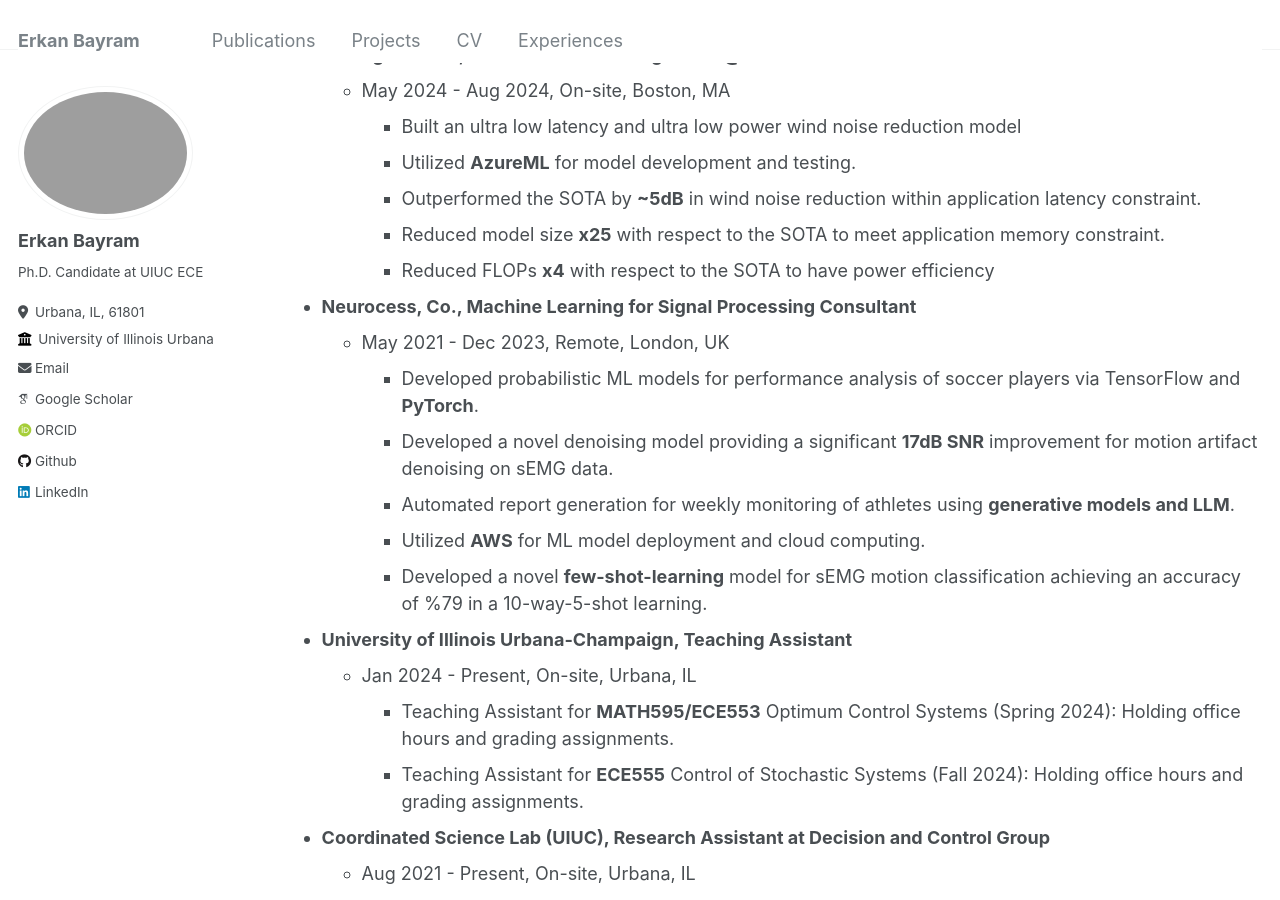
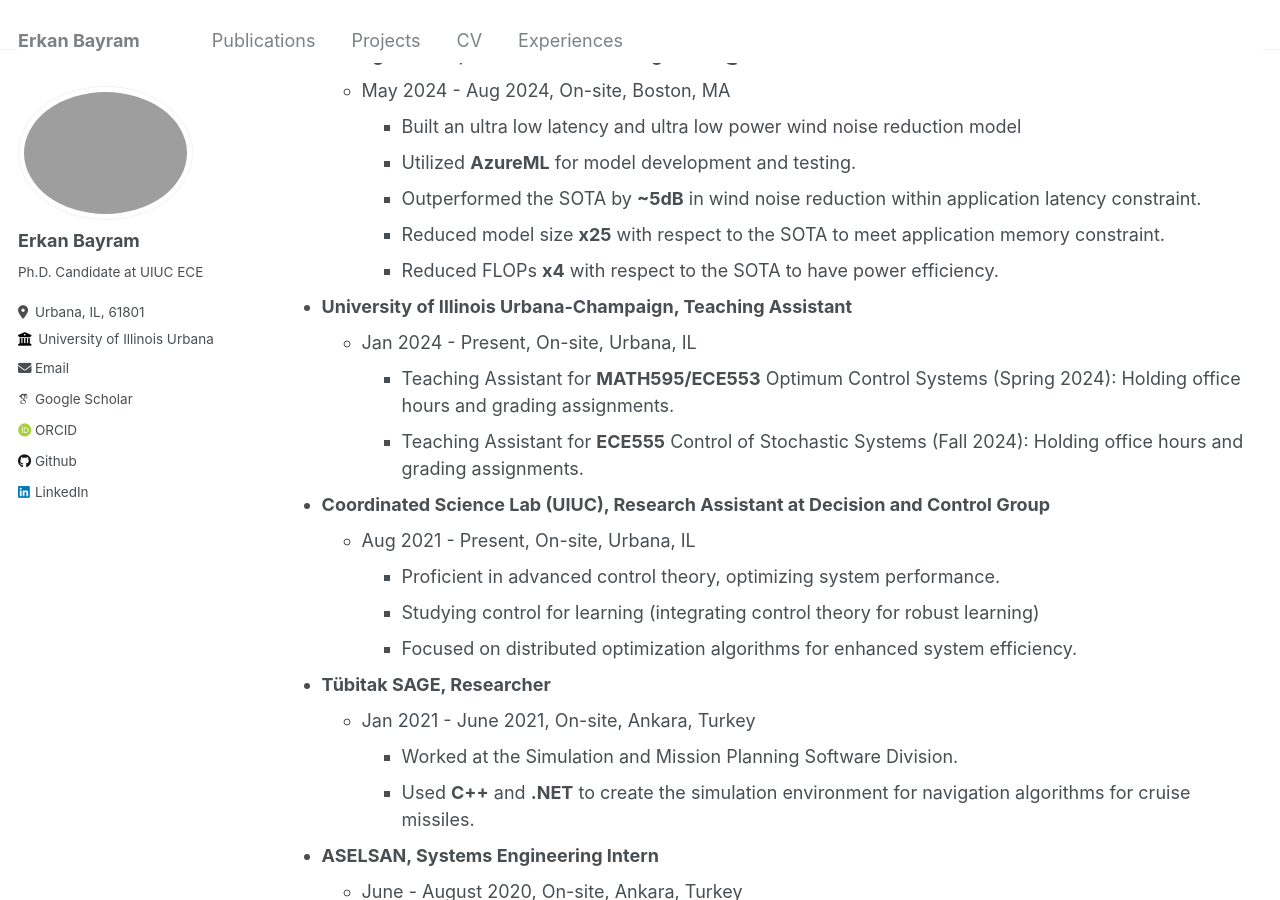
Before and after one commit to erkan1863/erkan1863.github.io, a Jekyll site: the page built from _pages/experiences.md, in a window 1280 px wide and 900 px high, scrolled down 614 px. Built offline with Jekyll 4.4.1, drawn with Linux system fonts in a browser that asks for light colours; some web fonts are replaced.

Commit message:
experiences

```diff
--- a/_pages/experiences.md
+++ b/_pages/experiences.md
@@ -32,16 +32,7 @@ Work experience
     - Utilized **AzureML** for model development and testing.
     - Outperformed the SOTA by **~5dB** in wind noise reduction within application latency constraint.
     - Reduced model size **x25** with respect to the SOTA to meet application memory constraint.
-    - Reduced FLOPs **x4** with respect to the SOTA to have power efficiency
-
-* **Neurocess, Co., Machine Learning for Signal Processing Consultant**
-  * May 2021 - Dec 2023, Remote, London, UK
-    - Developed probabilistic ML models for performance analysis of soccer players via TensorFlow and **PyTorch**.
-    - Developed a novel denoising model providing a significant **17dB SNR** improvement for motion artifact denoising on sEMG data.
-    - Automated report generation for weekly monitoring of athletes using **generative models and LLM**.
-    - Utilized **AWS** for ML model deployment and cloud computing.
-    - Developed a novel **few-shot-learning** model for sEMG motion classification achieving an accuracy of %79 in a 10-way-5-shot learning.
-
+    - Reduced FLOPs **x4** with respect to the SOTA to have power efficiency.
 
 * **University of Illinois Urbana-Champaign, Teaching Assistant**
   * Jan 2024 - Present, On-site, Urbana, IL
```
